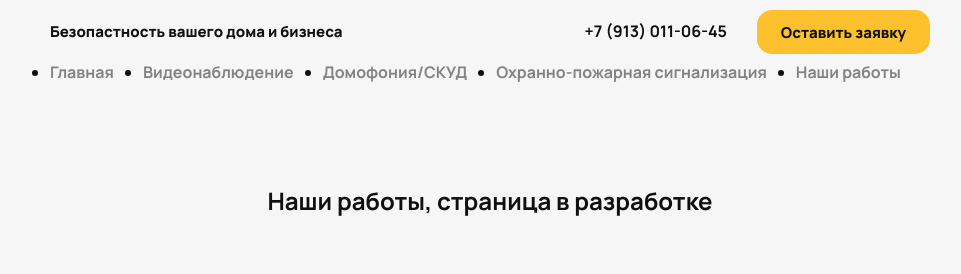
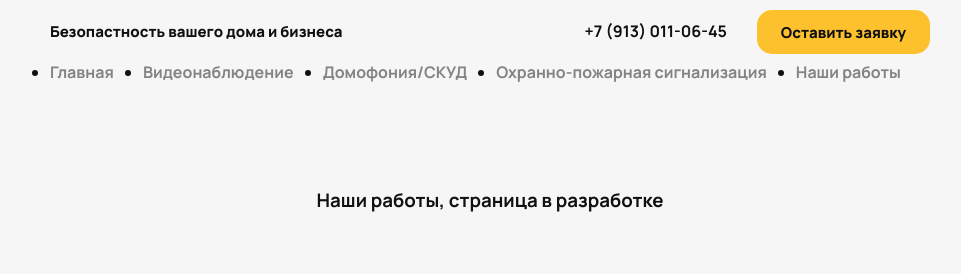
Before and after one commit to NSecuritySolutions/frontend_next, a Next.js app: page /ourworks in a window 1280 px wide. Shown: the top 274 px of the page, without its empty margins (150-1111 px from the left). Built offline with nearby package versions, Linux system fonts and the light colour scheme.

Commit message:
Merged with develop

```diff
--- a/src/app/domofon/layout.tsx
+++ b/src/app/domofon/layout.tsx
@@ -48,7 +48,7 @@ export const metadata: Metadata = {
   },
 }
 
-export default function RootLayout({
+export default function DomofonPageLayout({
   children,
 }: Readonly<{
   children: React.ReactNode
--- a/src/app/ourworks/layout.tsx
+++ b/src/app/ourworks/layout.tsx
@@ -50,7 +50,7 @@ export const metadata: Metadata = {
   },
 }
 
-export default function RootLayout({
+export default function OurworksPageLayout({
   children,
 }: Readonly<{
   children: React.ReactNode
--- a/src/app/ourworks/page.tsx
+++ b/src/app/ourworks/page.tsx
@@ -2,10 +2,13 @@
 
 import styles from './page.module.css'
 
+//@TODO - хлебные крошки / динамическая страница отображения кейса
+
 export default function OurworksPage() {
   return (
     <section className={styles.main}>
-      <h1>Наши работы, страница в разработке</h1>
+      <h3>Наши работы, страница в разработке</h3>
+      <></>
     </section>
   )
 }
--- a/src/app/security/layout.tsx
+++ b/src/app/security/layout.tsx
@@ -42,7 +42,7 @@ export const metadata: Metadata = {
   },
 }
 
-export default function RootLayout({
+export default function SecurityPageLayout({
   children,
 }: Readonly<{
   children: React.ReactNode
--- a/src/app/video-surveillance/layout.tsx
+++ b/src/app/video-surveillance/layout.tsx
@@ -47,7 +47,7 @@ export const metadata: Metadata = {
   },
 }
 
-export default function RootLayout({
+export default function VideoPageLayout({
   children,
 }: Readonly<{
   children: React.ReactNode
```
Also changed, not shown: src/shared/components/BreadCrumbs/BreadCrumbs.tsx (added).
